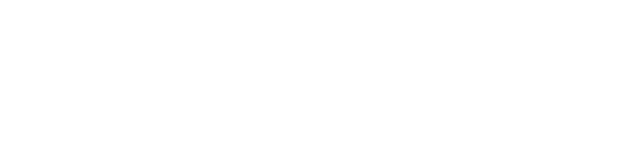
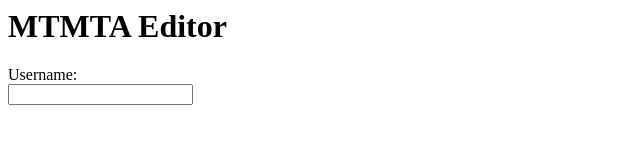
Before and after one commit to RagnowProductions/MTMTA-Save-Editor, a plain HTML site: page index.html in a window 1280 px wide. Shown: the whole page, without its empty margins (0-640 px from the left). Drawn offline with Linux system fonts and the light colour scheme.

Commit message:
Update index.html

```diff
--- a/index.html
+++ b/index.html
@@ -1,3 +1,12 @@
 <html>
-
+<head>
+  <title>MTMTA Editor</title>
+</head>
+  <body>
+    <h1>MTMTA Editor</h1>
+    <form>
+      <label for="uname">Username:</label><br>
+    <input name="Username" id="uname" type="text">
+    </form>
+  </body>
 </html>
```
